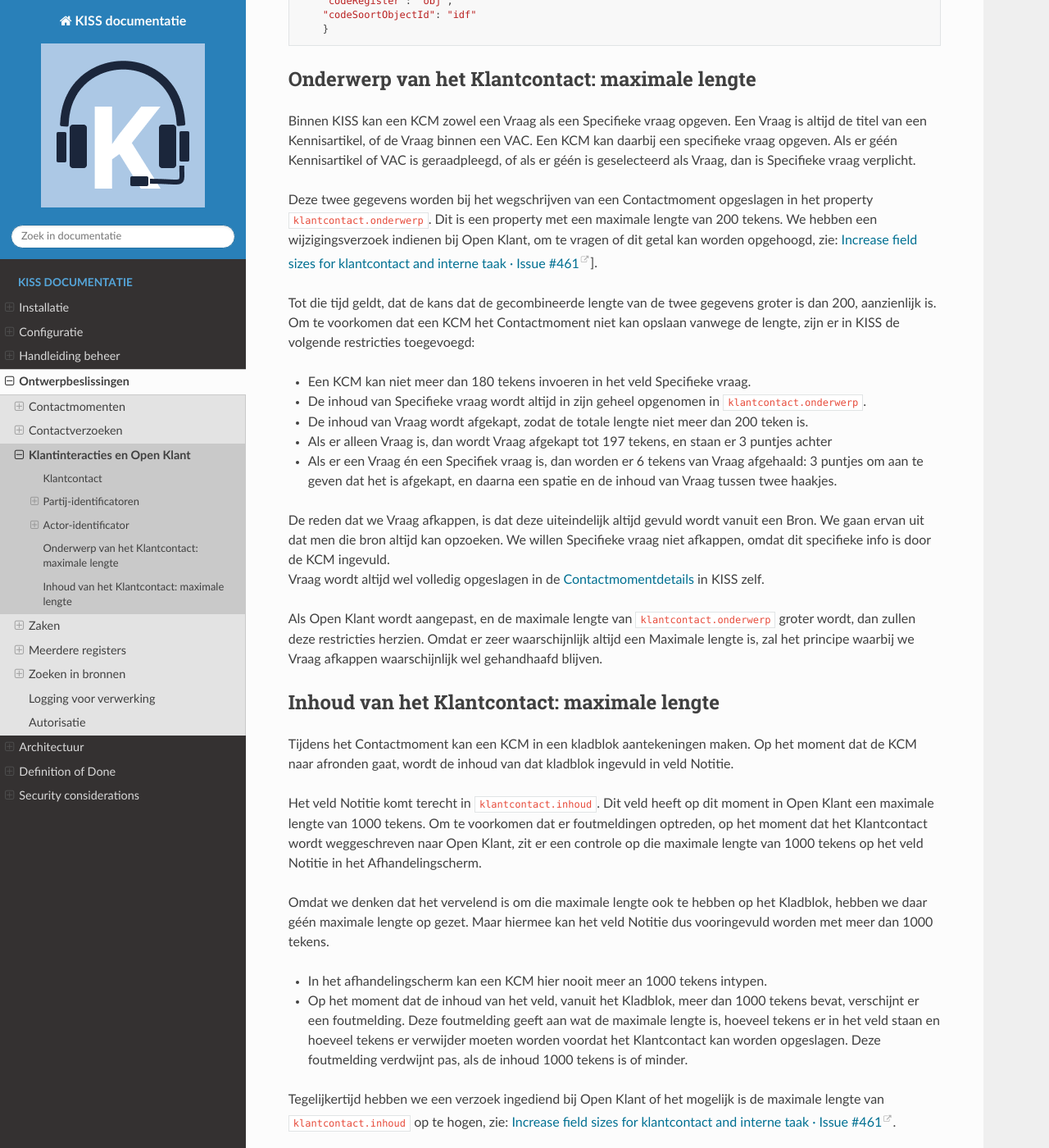
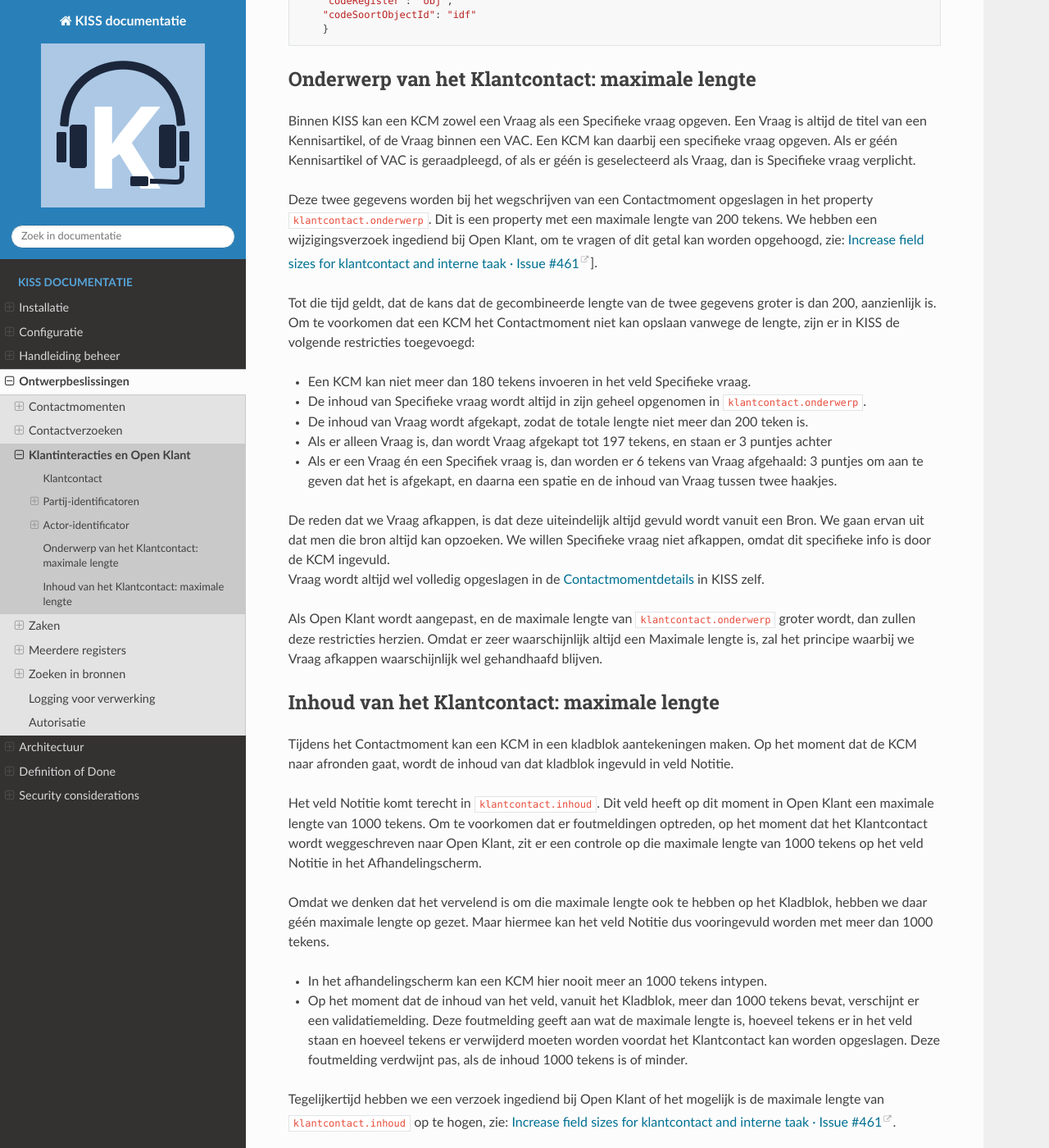
Before and after one commit to Klantinteractie-Servicesysteem/.github, a Sphinx documentation site: the page built from docs/decision-record/klantinteracties-openklant.md, in a window 1280 px wide and 1400 px high, scrolled down 2211 px. Shown: the whole window at 82% size. Built offline with Sphinx 7.4.7 and the Read the Docs theme 3.1.0, drawn with Linux system fonts in a browser that asks for light colours.

Commit message:
Update klantinteracties-openklant.md

```diff
--- a/docs/decision-record/klantinteracties-openklant.md
+++ b/docs/decision-record/klantinteracties-openklant.md
@@ -89,7 +89,7 @@
 ## Onderwerp van het Klantcontact: maximale lengte
 Binnen KISS kan een KCM zowel een Vraag als een Specifieke vraag opgeven. Een Vraag is altijd de titel van een Kennisartikel, of de Vraag binnen een VAC. Een KCM kan daarbij een specifieke vraag opgeven. Als er géén Kennisartikel of VAC is geraadpleegd, of als er géén is geselecteerd als Vraag, dan is Specifieke vraag verplicht.
 
-Deze twee gegevens worden bij het wegschrijven van een Contactmoment opgeslagen in het property `klantcontact.onderwerp`. Dit is een property met een maximale lengte van 200 tekens. We hebben een wijzigingsverzoek indienen bij Open Klant, om te vragen of dit getal kan worden opgehoogd, zie: [Increase field sizes for klantcontact and interne taak · Issue #461](https://github.com/maykinmedia/open-klant/issues/461)].
+Deze twee gegevens worden bij het wegschrijven van een Contactmoment opgeslagen in het property `klantcontact.onderwerp`. Dit is een property met een maximale lengte van 200 tekens. We hebben een wijzigingsverzoek ingediend bij Open Klant, om te vragen of dit getal kan worden opgehoogd, zie: [Increase field sizes for klantcontact and interne taak · Issue #461](https://github.com/maykinmedia/open-klant/issues/461)].
 
 Tot die tijd geldt, dat de kans dat de gecombineerde lengte van de twee gegevens groter is dan 200, aanzienlijk is. Om te voorkomen dat een KCM het Contactmoment niet kan opslaan vanwege de lengte, zijn er in KISS de volgende restricties toegevoegd:
 
@@ -113,6 +113,6 @@
 Omdat we denken dat het vervelend is om die maximale lengte ook te hebben op het Kladblok, hebben we daar géén maximale lengte op gezet. Maar hiermee kan het veld Notitie dus vooringevuld worden met meer dan 1000 tekens.
 
 - In het afhandelingscherm kan een KCM hier nooit meer an 1000 tekens intypen.
-- Op het moment dat de inhoud van het veld, vanuit het Kladblok, meer dan 1000 tekens bevat, verschijnt er een foutmelding. Deze foutmelding geeft aan wat de maximale lengte is, hoeveel tekens er in het veld staan en hoeveel tekens er verwijder moeten worden voordat het Klantcontact kan worden opgeslagen. Deze foutmelding verdwijnt pas, als de inhoud 1000 tekens is of minder.
+- Op het moment dat de inhoud van het veld, vanuit het Kladblok, meer dan 1000 tekens bevat, verschijnt er een validatiemelding. Deze foutmelding geeft aan wat de maximale lengte is, hoeveel tekens er in het veld staan en hoeveel tekens er verwijderd moeten worden voordat het Klantcontact kan worden opgeslagen. Deze foutmelding verdwijnt pas, als de inhoud 1000 tekens is of minder.
 
 Tegelijkertijd hebben we een verzoek ingediend bij Open Klant of het mogelijk is de maximale lengte van `klantcontact.inhoud` op te hogen, zie: [Increase field sizes for klantcontact and interne taak · Issue #461](https://github.com/maykinmedia/open-klant/issues/461).
```
